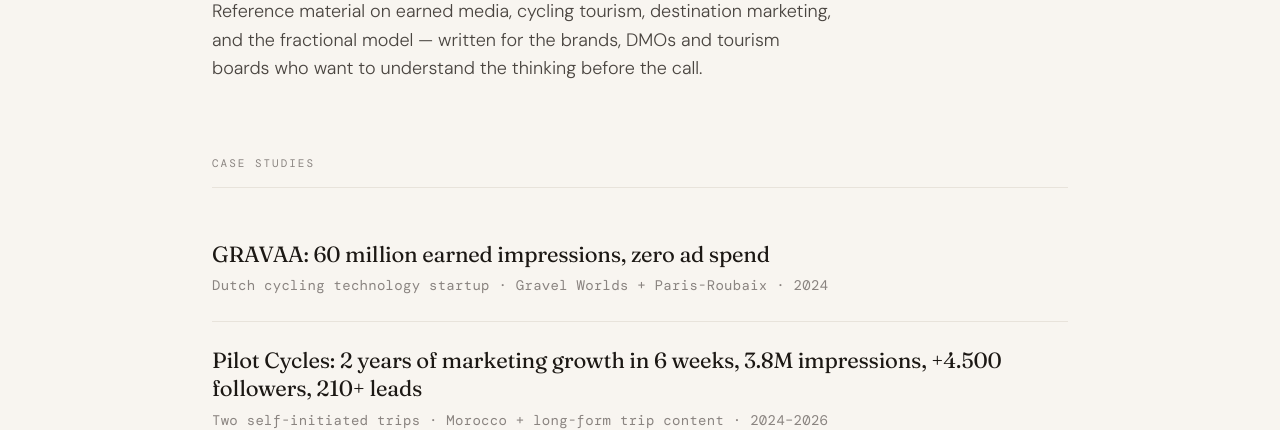
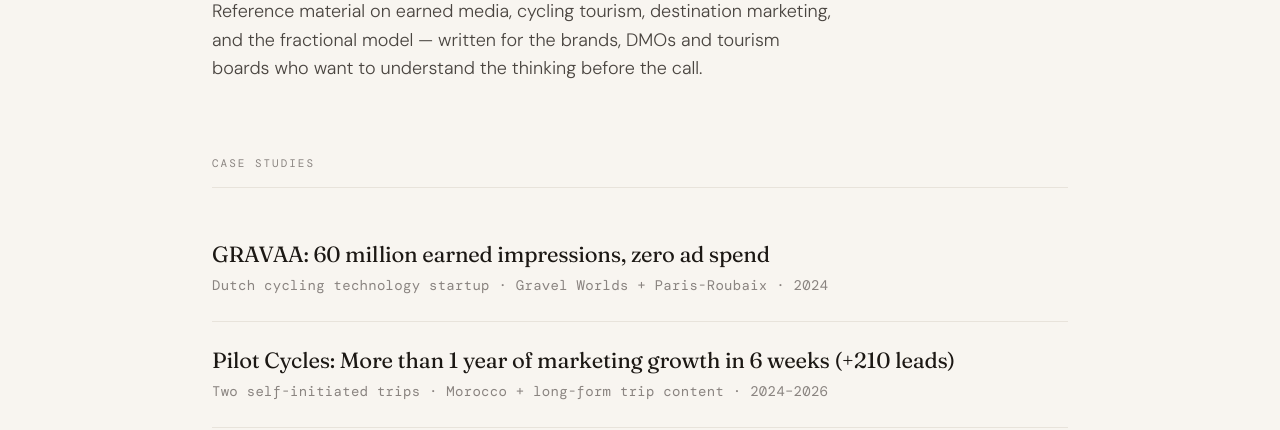
Before and after one commit to LoekLuijbregts/loekluijbregts, a plain HTML site: page writing/index.html in a window 1280 px wide. Shown: the part 377-807 px from the top of the page. Drawn offline with nearby package versions, Linux system fonts and the light colour scheme.

Commit message:
Update Pilot Cycles marketing growth description

```diff
--- a/writing/index.html
+++ b/writing/index.html
@@ -158,7 +158,7 @@
         <div class="item-desc">Dutch cycling technology startup · Gravel Worlds + Paris-Roubaix · 2024</div>
       </a>
       <a class="item" href="/pilot-cycles-case-study">
-        <div class="item-title">Pilot Cycles: 2 years of marketing growth in 6 weeks, 3.8M impressions, +4.500 followers, 210+ leads</div>
+        <div class="item-title">Pilot Cycles: More than 1 year of marketing growth in 6 weeks (+210 leads) </div>
         <div class="item-desc">Two self-initiated trips · Morocco + long-form trip content · 2024–2026</div>
       </a>
     </div>
```
